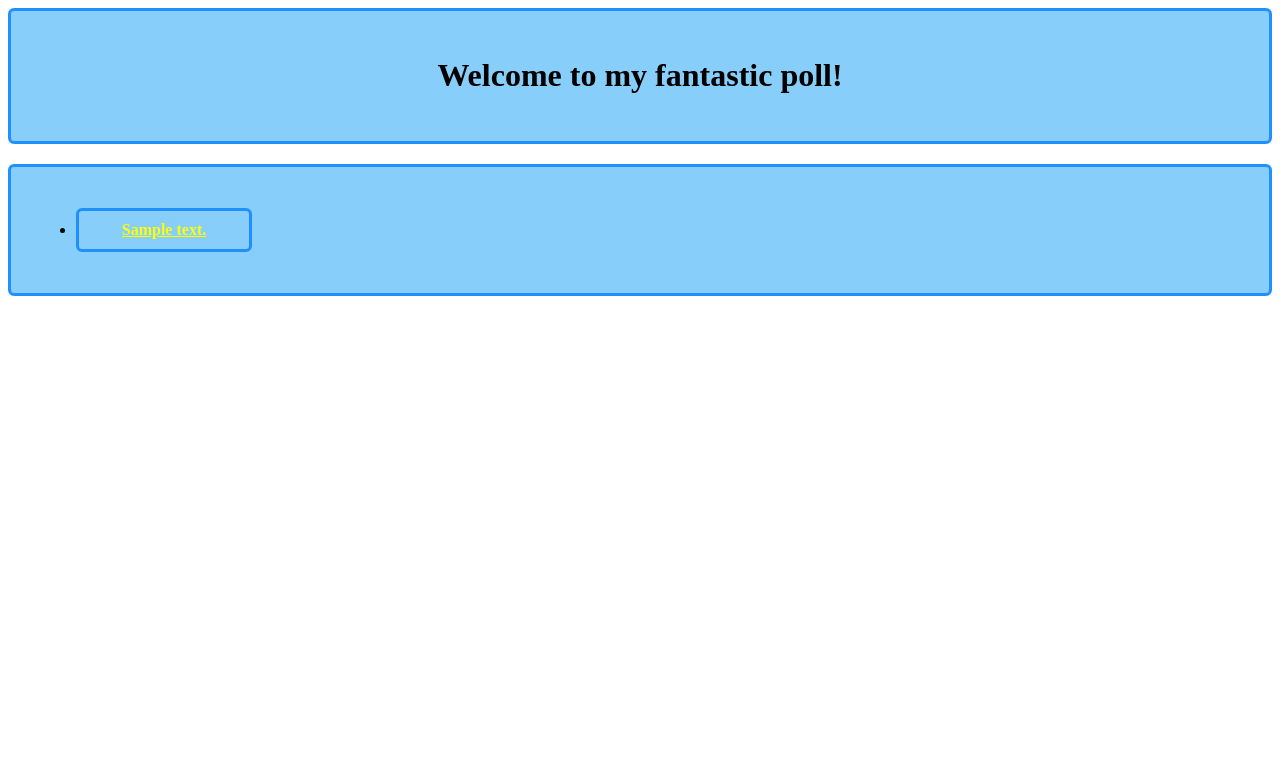
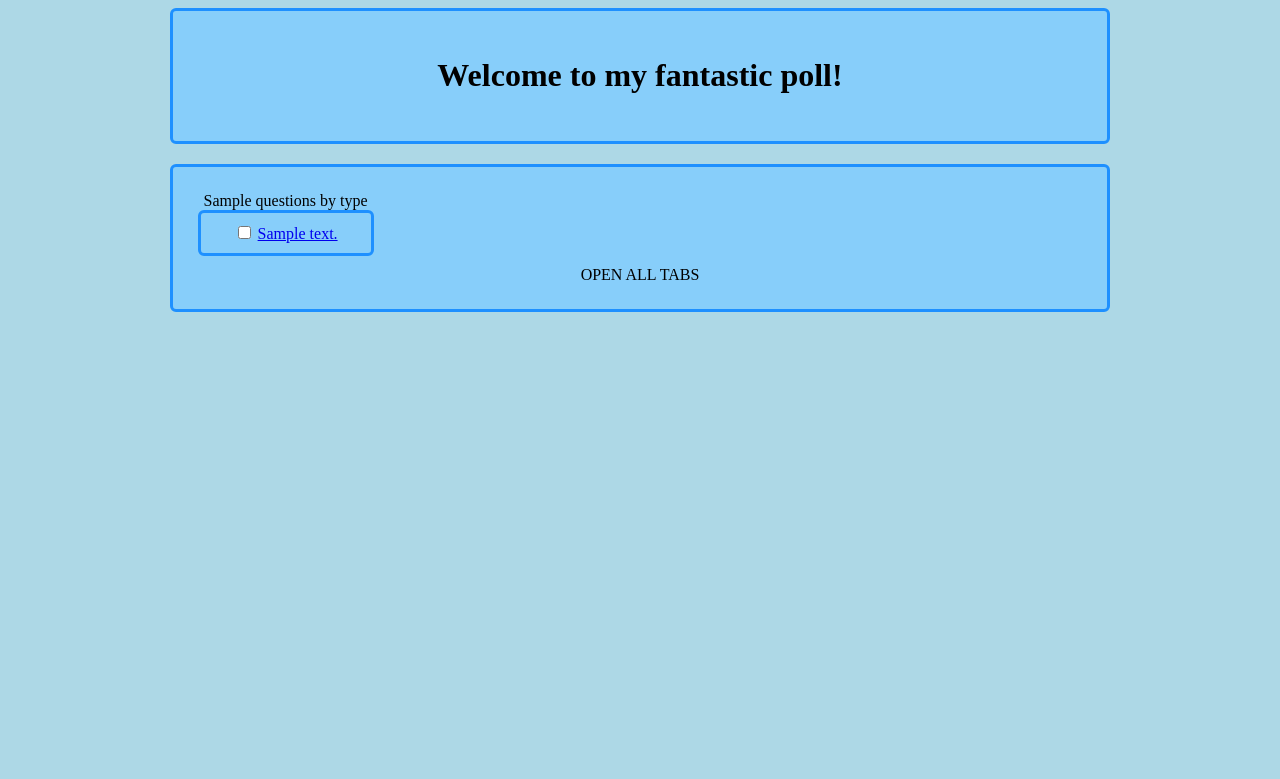
Before and after one commit to nanaasiedu/django-polls, a Django app: template polls/templates/polls/index.html in a window 1280 px wide. Shown: the top 779 px of the page. Run offline with Django 3.2, Linux system fonts and the light colour scheme; tables that the repository leaves empty hold one stand-in row (values such as "Sample post"); the template is opened without the code that fills it: values that come from a table or form of the project are taken from there, most other values are stand-ins (such as "Sample title", 1, 10 or a date in 2020); some libraries are stand-ins or nearby versions.

Commit message:
add new fields

```diff
--- a/polls/admin.py
+++ b/polls/admin.py
@@ -10,9 +10,10 @@ class ChoiceInline(admin.StackedInline):
 
 class QuestionAdmin(admin.ModelAdmin):
     fieldsets = [
-        (None,               {'fields': ['question_text']}),
+        (None, {'fields': ['question_text', 'type', 'rating', 'site']}),
         ('Date information', {'fields': ['pub_date'], 'classes': ['collapse']}),
     ]
     inlines = [ChoiceInline]
 
+
 admin.site.register(Question, QuestionAdmin)
--- a/polls/models.py
+++ b/polls/models.py
@@ -1,15 +1,41 @@
 import datetime
 
+from django.core.validators import URLValidator
 from django.db import models
-
+from django.core.exceptions import ValidationError
 
 # Create your models here.
 from django.utils import timezone
+from django_enumfield import enum
+
+
+def validate_positive(value):
+    if value < 0:
+        raise ValidationError(
+            '%(value)s is not a positive integer',
+            params={'value': value},
+        )
+
+class QuestionType(enum.Enum):
+    GAMING = 0
+    GENERAL = 1
+    MOVIES = 2
+
+    __default__ = GAMING
+
+    __labels__ = {
+        GAMING: "Gaming",
+        GENERAL: "General",
+        MOVIES: "Movies"
+    }
 
 
 class Question(models.Model):
     question_text = models.CharField(max_length=200)
     pub_date = models.DateTimeField('date published')
+    type = enum.EnumField(QuestionType, default=QuestionType.GAMING)
+    rating = models.IntegerField(default=1, validators=[validate_positive])
+    site = models.CharField(max_length=200, validators=[URLValidator()], default="")
 
     def __str__(self):
         return self.question_text
--- a/polls/static/polls/style.css
+++ b/polls/static/polls/style.css
@@ -1,10 +1,5 @@
-li a {
-    font-weight: bolder;
-    color: yellow;
-}
-
-.body {
-    background: lightblue;
+body {
+    background-color: lightblue;
 }
 
 .heading {
@@ -18,12 +13,29 @@ li a {
     background: lightskyblue;
     border-radius: 6px;
     margin-bottom: 20px;
+    width: 70%;
+    margin-left: auto;
+    margin-right: auto;
+}
+
+.types {
+    display: table;
+    width:100%
+}
+
+.question-type {
+    display: table-cell;
+    float: left;
+    width: fit-content;
+    margin-right: 10px;
 }
 
 .question {
+
+    display: block;
     padding: 10px;
-    text-align: center;
     width: 150px;
+    margin-bottom: 10px;
 
     border: solid 3px dodgerblue;
     background: lightskyblue;
--- a/polls/templates/polls/index.html
+++ b/polls/templates/polls/index.html
@@ -1,12 +1,23 @@
 {% load static %}
 
 <link rel="stylesheet" type="text/css" href="{% static 'polls/style.css' %}">
+{#<link rel="stylesheet" href="https://stackpath.bootstrapcdn.com/bootstrap/4.5.2/css/bootstrap.min.css" integrity="sha384-JcKb8q3iqJ61gNV9KGb8thSsNjpSL0n8PARn9HuZOnIxN0hoP+VmmDGMN5t9UJ0Z" crossorigin="anonymous">#}
 
 <head>
     <script>
         let openTabs = function() {
             window.open("https://youtube.com",'_blank');
             window.open("https://facebook.com", '_blank');
+        }
+
+        let openAllTabs = function() {
+            let checkboxes = document.querySelectorAll('input[type="checkbox"]')
+            console.log(checkboxes[0].checked)
+            for (var checkbox of checkboxes) {
+                if (checkbox.checked) {
+                    window.open(checkbox.value, '_blank');
+                }
+            }
         }
     </script>
 </head>
@@ -17,15 +28,27 @@
     <h1>Welcome to my fantastic poll!</h1>
 </div>
 <div class="section">
-    {% if latest_question_list %}
-        <ul>
-            {% for question in latest_question_list %}
-                <li class="question"><a onclick="openTabs()" href="{% url 'polls:detail' question.id %}" target="_blank">{{ question.question_text }}</a></li>
+{% if questions_by_type %}
+    <div class="types mb-5">
+        {% for question_type, questions_of_type in questions_by_type %}
+            <div class="question-type">
+            {{ question_type }}
+            {% for question in questions_of_type %}
+                <div class="question">
+                    <input class="question-check" type="checkbox" value="https://google.com">
+                    <a onclick="openTabs()" href="{% url 'polls:detail' question.id %}" target="_blank">
+                        {{ question.question_text }}
+                    </a>
+                </div>
             {% endfor %}
-        </ul>
+            </div>
+        {% endfor %}
+    </div>
+    <a onclick="openAllTabs()"> OPEN ALL TABS </a>
     {% else %}
         <p>No polls are available.</p>
     {% endif %}
+
 </div>
 </body>
 </html>
--- a/polls/urls.py
+++ b/polls/urls.py
@@ -4,7 +4,7 @@ from . import views
 
 app_name = 'polls'
 urlpatterns = [
-    path('', views.IndexView.as_view(), name='index'),
+    path('', views.index, name='index'),
     path('<int:pk>/', views.DetailView.as_view(), name='detail'),
     path('<int:pk>/results/', views.ResultsView.as_view(), name='results'),
     path('<int:question_id>/vote/', views.vote, name='vote'),
--- /dev/null
+++ b/requirements.txt
@@ -0,0 +1,6 @@
+asgiref==3.2.10
+Django==3.1.1
+django-polls==0.1
+gunicorn==20.0.4
+pytz==2020.1
+sqlparse==0.3.1
--- /dev/null
+++ b/runtime.txt
@@ -0,0 +1 @@
+python-3.8.5
```
Also changed, not shown: polls/views.py (+10 -7 lines), polls/migrations/0002_question_type.py (added), polls/migrations/0003_question_rating.py (added), polls/migrations/0004_question_site.py (added), polls/migrations/0005_auto_20201006_1415.py (added).
